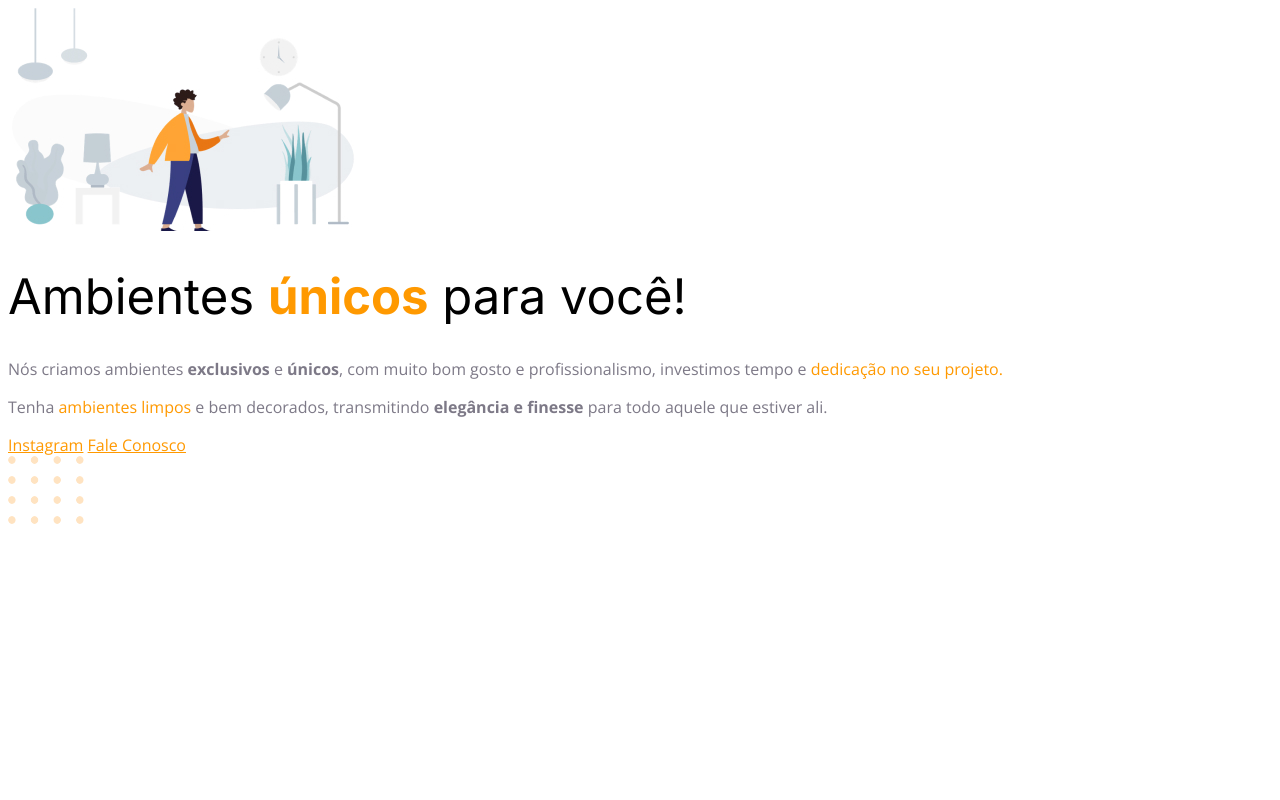
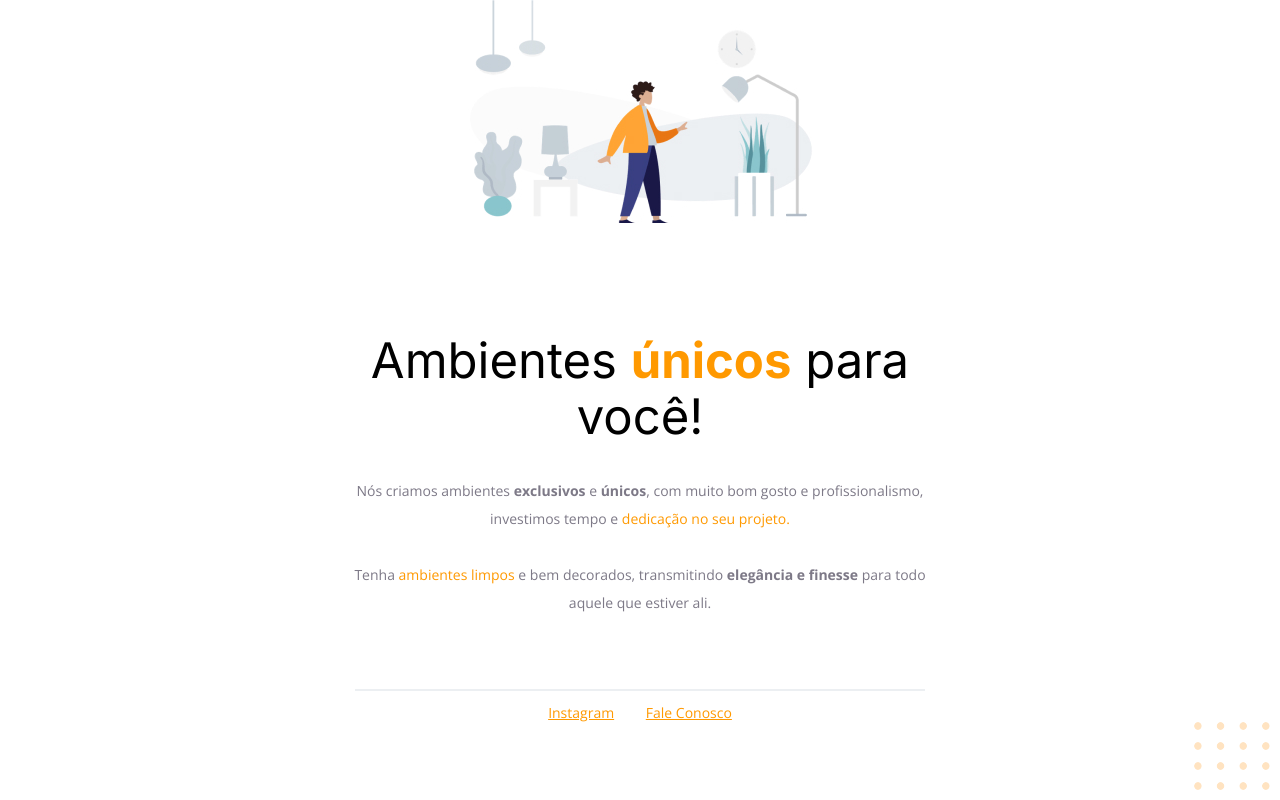
Before and after one commit to RCysne/explorer-projeto01, a plain HTML site: page index.html in a window 1280 px wide. Drawn offline with nearby package versions, Linux system fonts and the light colour scheme.

Commit message:
Primeiro projeto do Explorer

```diff
--- a/index.html
+++ b/index.html
@@ -25,16 +25,18 @@
         Nós criamos ambientes <strong>exclusivos</strong> e
         <strong>únicos</strong>, com muito bom gosto e profissionalismo,
         investimos tempo e <span>dedicação no seu projeto.</span>
-      </p>
 
-      <p>
+        <br />
+        <br />
+
         Tenha <span>ambientes limpos</span> e bem decorados, transmitindo
         <strong>elegância e finesse</strong> para todo aquele que estiver ali.
       </p>
     </div>
 
     <div id="footer">
-      <a href="https://www.intagram.com">Instagram</a>
+      <div class="line"></div>
+      <a href="https://www.intagram.com" target="_blank">Instagram</a>
       <a href="mailto:ronaldocysne@gmail.com">Fale Conosco</a>
     </div>
     <img
--- a/style.css
+++ b/style.css
@@ -1,5 +1,16 @@
 body {
+  text-align: center;
   font-family: 'Open Sans', sans-serif;
+  margin: 0;
+}
+
+#hero {
+  width: 592px;
+  margin: 0 auto 72px;
+}
+
+#hero img {
+  margin-bottom: 72px;
 }
 
 h1 {
@@ -7,6 +18,8 @@ h1 {
   font-size: 49px;
   line-height: 56px;
   font-weight: normal;
+
+  margin-bottom: 32px;
 }
 
 h1 span {
@@ -17,6 +30,31 @@ span, a {
   color: #ff9900;
 }
 
-p {
-  color: #7d7987
+p, #footer {
+  color: #7d7987;
+
+  font-size: 14px;
+  line-height: 28px;
 }
+
+#footer {
+  margin-bottom: 33px;
+}
+
+#footer a + a {
+  margin-left: 28px;
+}
+
+.line {
+  width: 568px;
+  height: 0px;
+  border: 1px #eceff2 solid;
+
+  margin: 0 auto 8px;
+}
+
+#balls {
+  position: fixed;
+  right: 0;
+  bottom: 0;
+}
```
